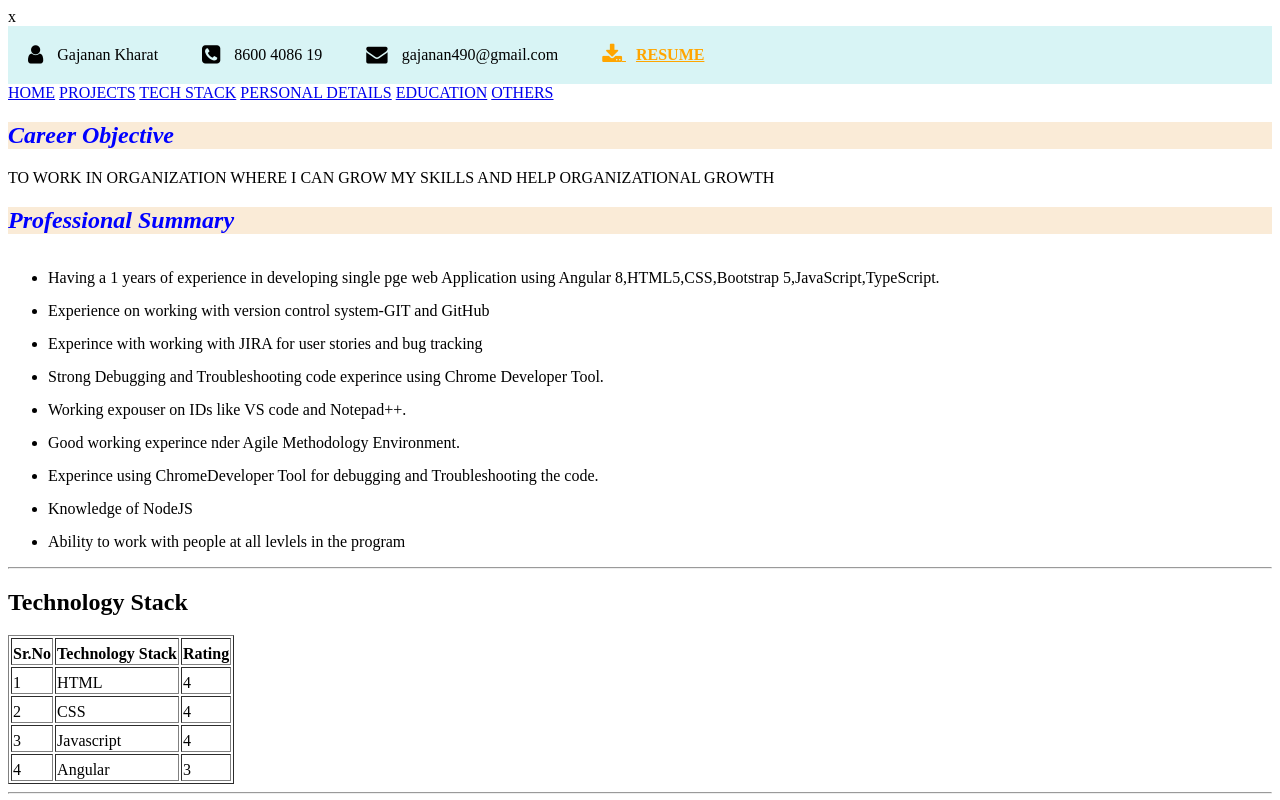
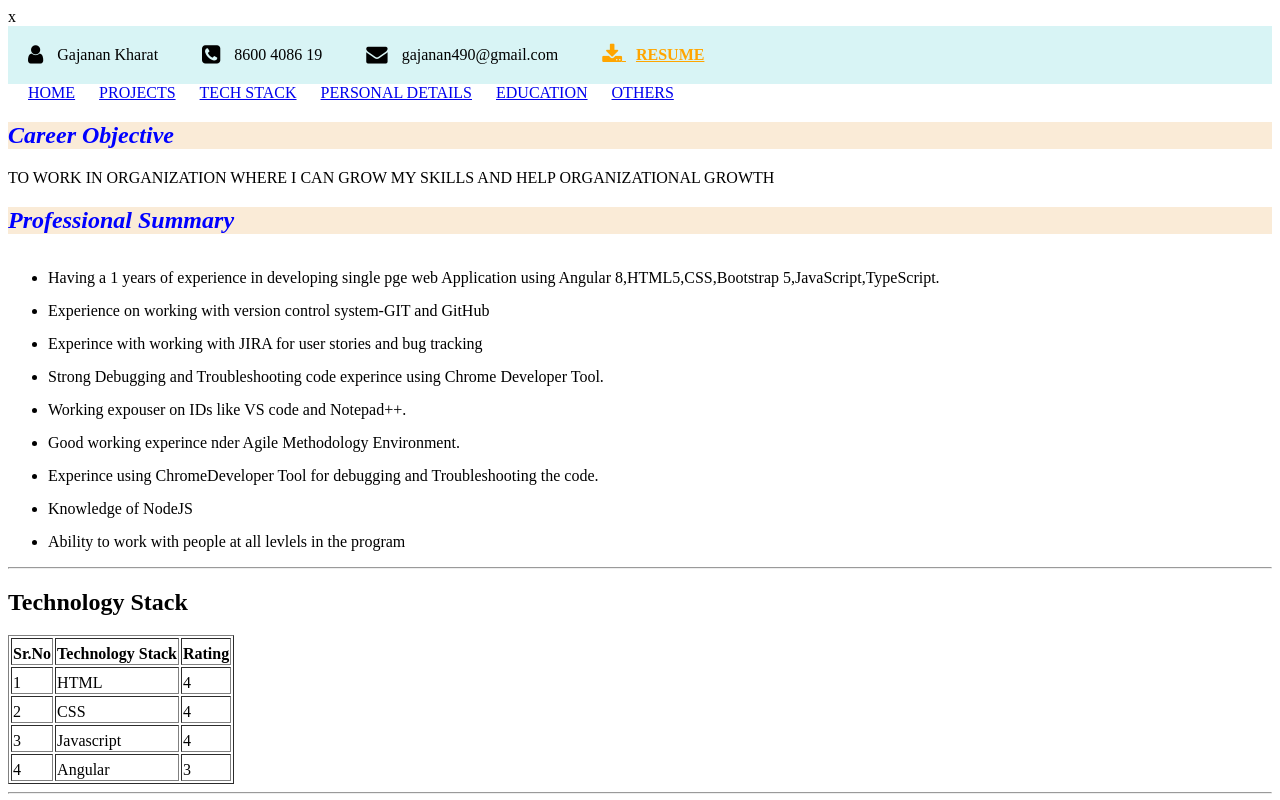
Before and after one commit to GautamiKale/my-profile, a plain HTML site: page index.html in a window 1280 px wide. Shown: the top 800 px of the page. Drawn offline with Linux system fonts and the light colour scheme.

Commit message:
Update index.html

```diff
--- a/index.html
+++ b/index.html
@@ -26,6 +26,9 @@
       }
       #resume-text{
         margin-left: 10px;
+      }
+      .nav-info{
+        padding-left: 20px;
       }
       .footer-info{
         margin-right:10px;
@@ -59,10 +62,10 @@
     <nav>
         <a href="#home" class="b"><span class="nav-info">HOME</span></a>
         <a href="#project" class="b"><span class="nav-info">PROJECTS</span></a>
-        <a href="#techstack" class="b">TECH STACK</a>
-        <a href="personaldetail.html" class="b">PERSONAL DETAILS</a>
-        <a href="#education" class="b">EDUCATION</a>
-        <a href="#other" class="b">OTHERS</a>
+        <a href="#techstack" class="b"><span class="nav-info">TECH STACK</span></a>
+        <a href="personaldetail.html" class="b"><span class="nav-info">PERSONAL DETAILS</span></a>
+        <a href="#education" class="b"><span class="nav-info">EDUCATION</span></a>
+        <a href="#other" class="b"><span class="nav-info">OTHERS</span></a>
 
     </nav>
     <!-- Main section -->
```
